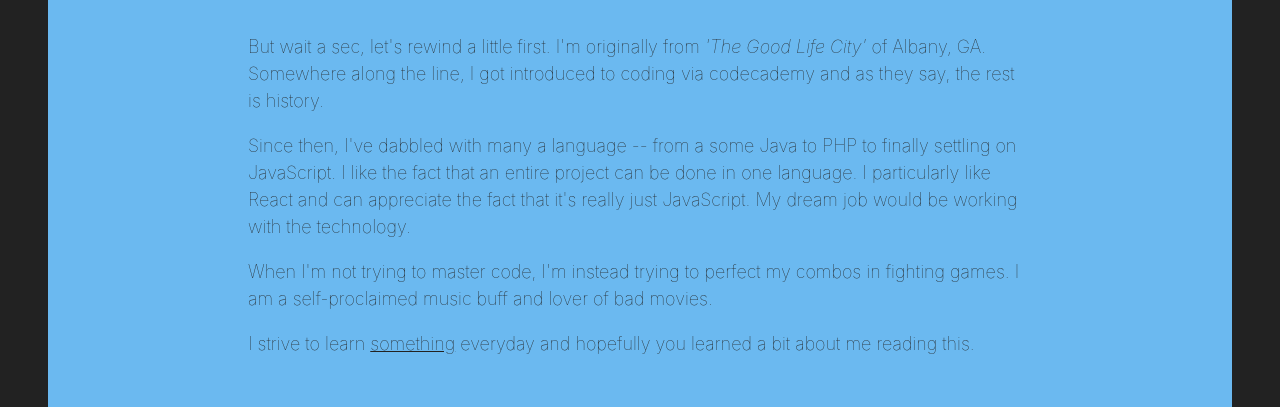
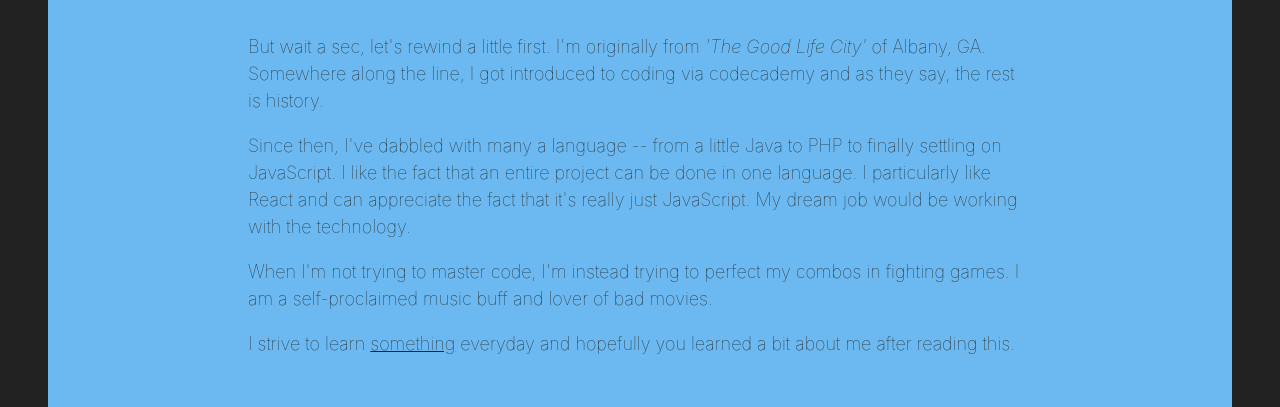
Before and after one commit to sanddc318/portfolio, a React (Create React App) app in the folder client/: page / in a window 1280 px wide. Shown: the part 1540-1947 px from the top of the page. Built offline with nearby package versions, Linux system fonts and the light colour scheme; a web font is replaced by a local one.

Commit message:
Fixed some typos and added pointer to thumbnails.

```diff
--- a/client/src/components/About.js
+++ b/client/src/components/About.js
@@ -26,7 +26,7 @@ const About = () => (
         history.
       </p>
       <p className="about-content">
-        Since then, I've dabbled with many a language -- from a some Java to PHP
+        Since then, I've dabbled with many a language -- from a little Java to PHP
         to finally settling on JavaScript. I like the fact that an entire
         project can be done in one language. I particularly like React and can
         appreciate the fact that it's really just JavaScript. My dream job would
@@ -40,7 +40,7 @@ const About = () => (
       <p className="about-content">
         I strive to learn{' '}
         <span style={{ textDecoration: 'underline' }}>something</span> everyday
-        and hopefully you learned a bit about me reading this.
+        and hopefully you learned a bit about me after reading this.
       </p>
     </div>
   </div>
--- a/client/src/components/Projects.js
+++ b/client/src/components/Projects.js
@@ -12,6 +12,7 @@ const Projects = () => (
           const backgroundStyles = {
             backgroundSize: 'cover',
             border: '5px solid #333',
+	    cursor: 'pointer',
             filter: 'grayscale()',
             height: '160px'
           }
```
